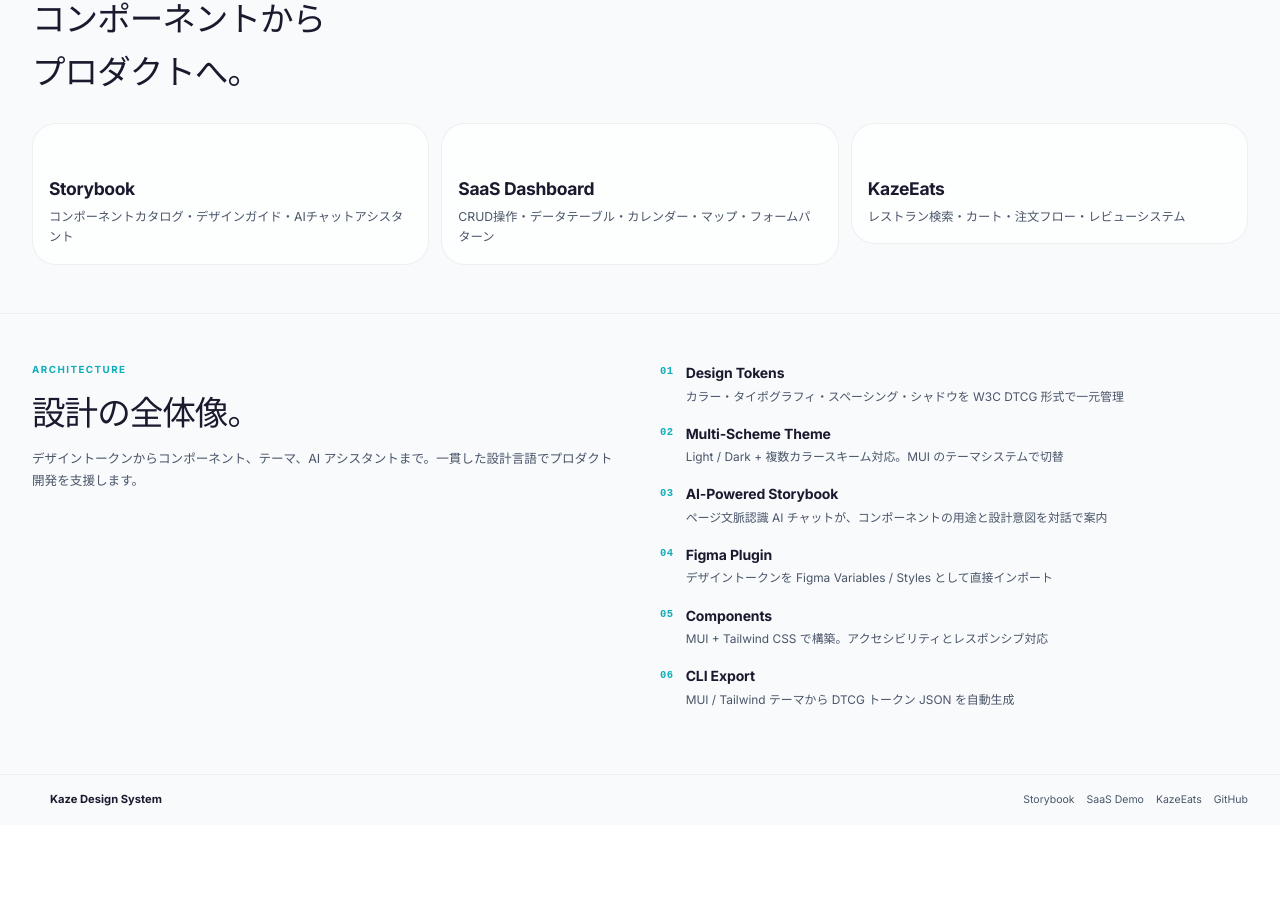
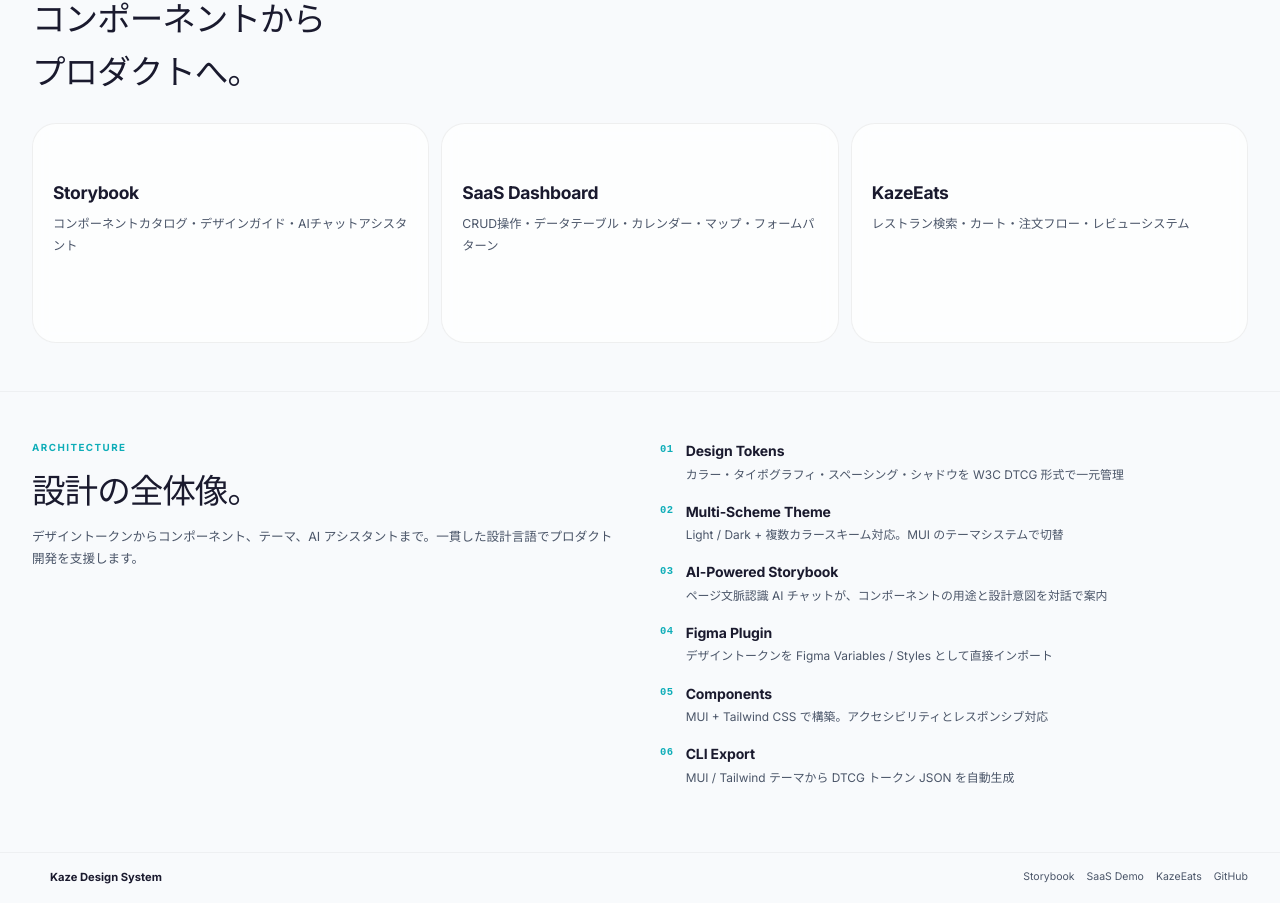
Before and after one commit to BoxPistols/kaze-ux, a React (Vite) app: page / in a window 1280 px wide. Shown: the part 880-1783 px from the top of the page. Before the commit the page ends 1705 px from the top, so only its background shows below. Built offline with nearby package versions, Linux system fonts and the light colour scheme; some icons are missing.

Commit message:
fix: プロダクトカードの余白・最小高さを調整
p: 4→5(md)、ラベルバッジ位置 16→20px、タイトル下余白 1→1.5、
テキスト行高 1.7→1.8、カード最小高さ 220px(md)

```diff
--- a/src/pages/LandingPage.tsx
+++ b/src/pages/LandingPage.tsx
@@ -213,7 +213,7 @@ const ProductCard = ({
           display: 'block',
           textDecoration: 'none',
           color: 'inherit',
-          p: 4,
+          p: { xs: 3.5, md: 5 },
           borderRadius: 3,
           border: '1px solid',
           borderColor: isDark ? 'rgba(255,255,255,0.06)' : 'rgba(0,0,0,0.06)',
@@ -223,6 +223,7 @@ const ProductCard = ({
           cursor: 'pointer',
           position: 'relative',
           overflow: 'hidden',
+          minHeight: { md: 220 },
           '&:hover': {
             transform: 'translateY(-6px)',
             boxShadow: isDark
@@ -243,8 +244,8 @@ const ProductCard = ({
           className='card-label'
           sx={{
             position: 'absolute',
-            top: 16,
-            right: 16,
+            top: 20,
+            right: 20,
             px: 1.5,
             py: 0.5,
             borderRadius: 2,
@@ -276,7 +277,7 @@ const ProductCard = ({
             fontSize: '1.25rem',
             fontWeight: 700,
             letterSpacing: '-0.02em',
-            mb: 1,
+            mb: 1.5,
           }}>
           {title}
         </Typography>
@@ -284,7 +285,7 @@ const ProductCard = ({
           sx={{
             fontSize: '0.875rem',
             color: 'text.secondary',
-            lineHeight: 1.7,
+            lineHeight: 1.8,
           }}>
           {description}
         </Typography>
```
